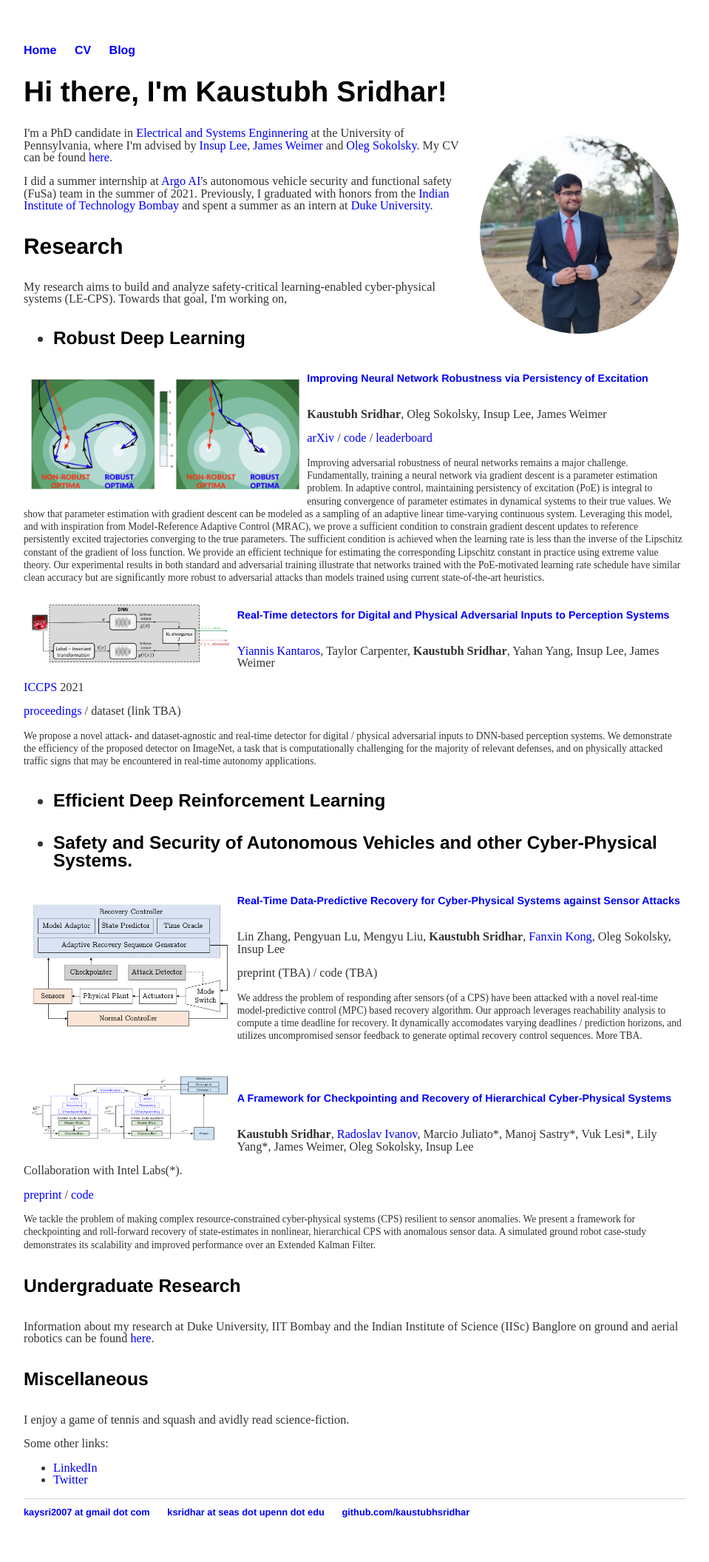
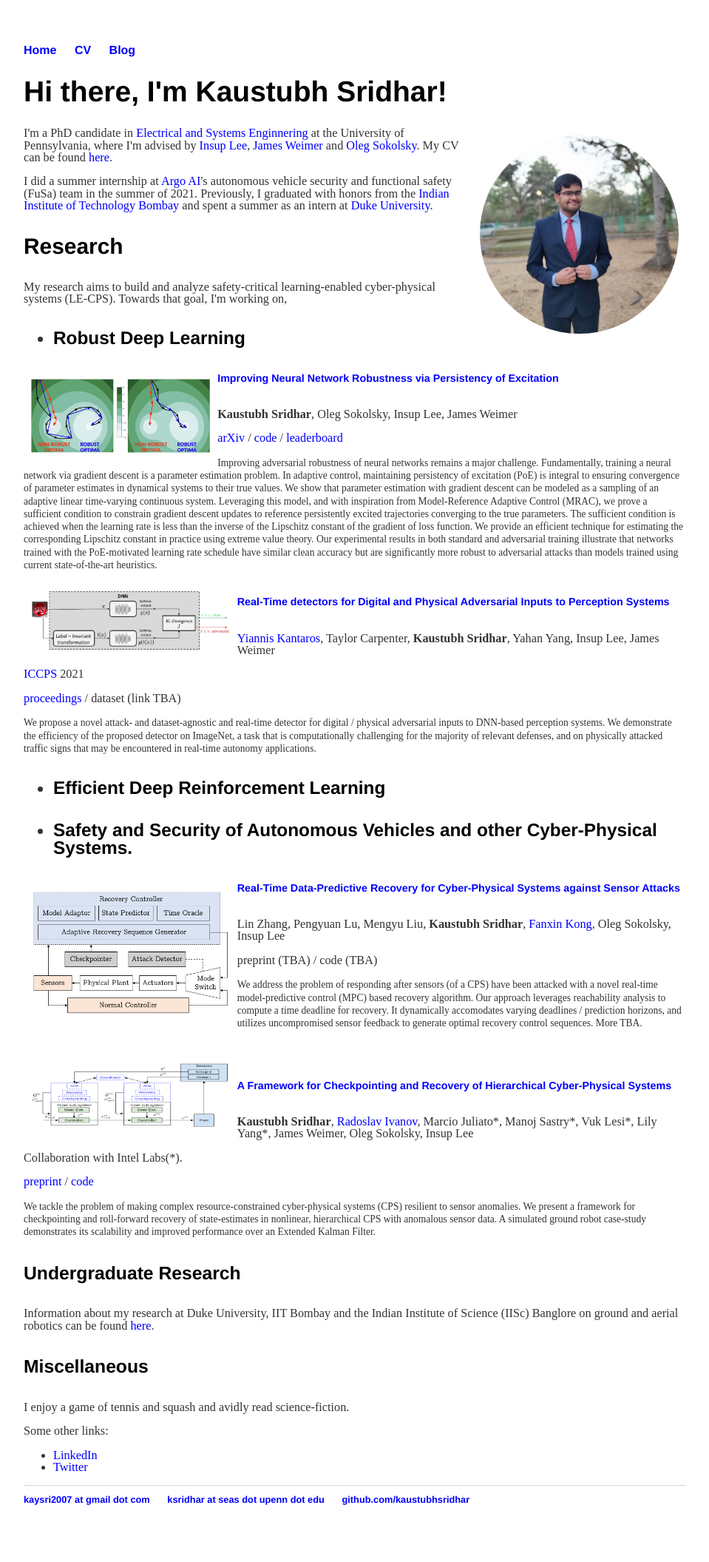
Before and after one commit to kaustubhsridhar/kaustubhsridhar_old.github.io, a Jekyll site: the page built from index.html, in a window 1280 px wide. Shown: the whole page at 74% size, without its empty margins (160-1119 px from the left). Built offline with Jekyll 4.4.1, drawn with Linux system fonts in a browser that asks for light colours.

Commit message:
Update index.html

```diff
--- a/index.html
+++ b/index.html
@@ -21,7 +21,7 @@ title: Welcome To My Homepage
 		<li><a id="RobustDL">Robust Deep Learning</a></li>
 	</ul></h5>
 
-	<img src="/images/PoE.png" alt="PoE" align="left" style="height:150px; padding: 10px;" class="img_rect">
+	<img src="/images/PoE.png" alt="PoE" align="left" style="height:100px; padding: 10px;" class="img_rect">
 	<h6><a id="PoE"><a href="https://arxiv.org/abs/2106.02078">Improving Neural Network Robustness via Persistency of Excitation</a></a></h6>
 	<p><b>Kaustubh Sridhar</b>, Oleg Sokolsky, Insup Lee, James Weimer</p>
 	<p><a href="https://arxiv.org/abs/2106.02078">arXiv</a> / <a href="https://github.com/kaustubhsridhar/PoE-robustness">code</a> / <a href="https://robustbench.github.io/">leaderboard</a></p>
```
